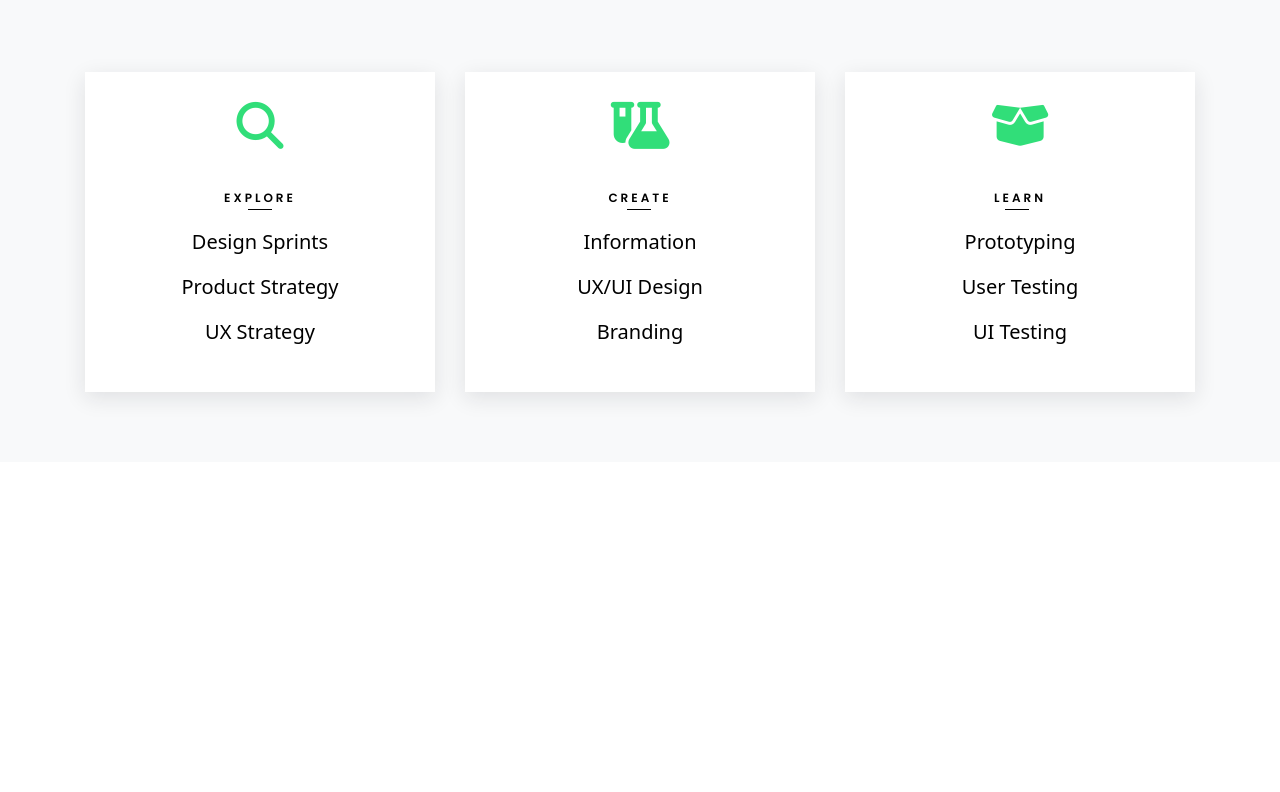
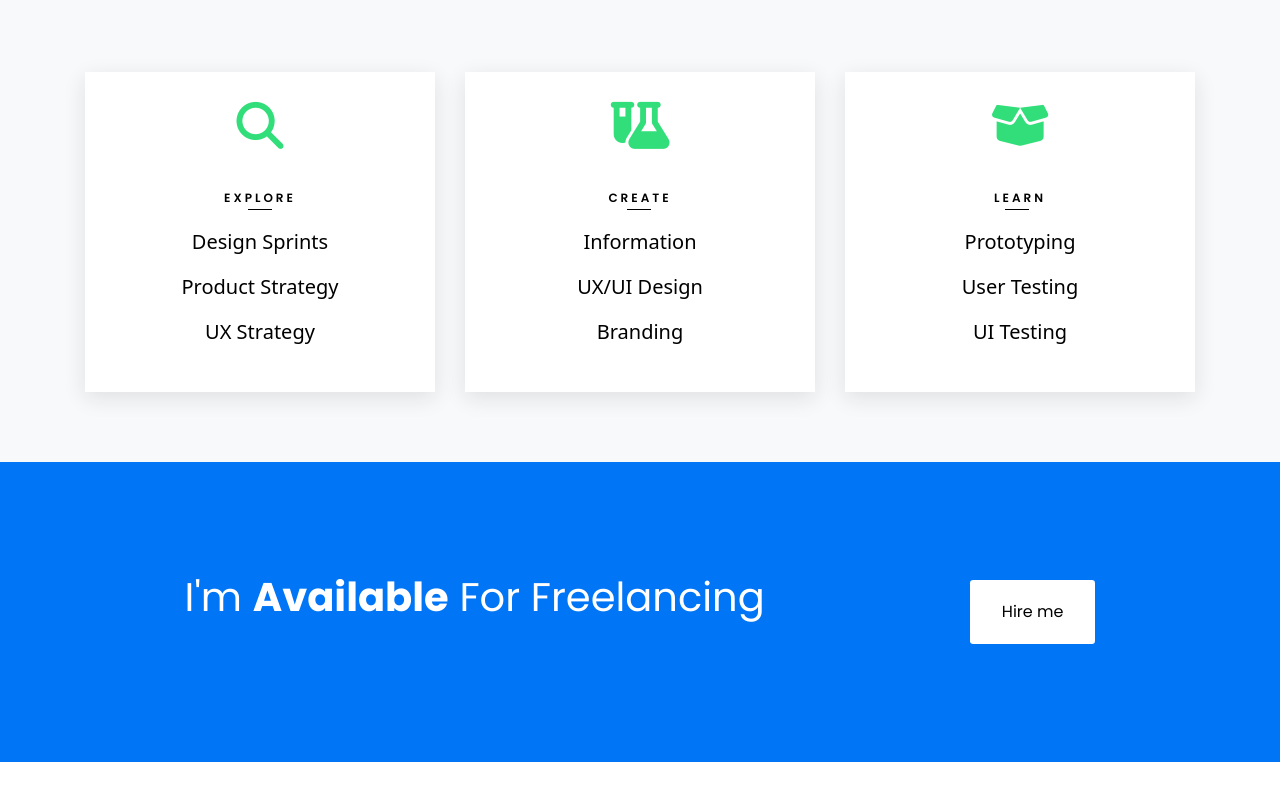
Before and after one commit to engelEP/nikoproject, a website: page index.html in a window 1280 px wide. Shown: the part 835-1627 px from the top of the page. Before the commit the page ends 1297 px from the top, so only its background shows below. Drawn offline with Linux system fonts and the light colour scheme; a web font is replaced by a local one.

Commit message:
Blue Banner Section Complete

```diff
--- a/index.html
+++ b/index.html
@@ -126,6 +126,19 @@
         </div>
     </section>
 
+    <section class="blue">
+        <div class="container">
+            <div class="blue-wraper">
+                <h1 class="blue-wraper-title">
+                    I'm
+                    <span class="blue-wraper-title bold">Available</span>
+                    For Freelancing
+                </h1>
+                <a href="#" class="blue-wraper-button">Hire me</a>
+            </div>
+        </div>
+    </section>
+
     <script src="https://kit.fontawesome.com/477dcc56c6.js" crossorigin="anonymous"></script>
 </body>
 </html>
--- a/src/sass/_variables.scss
+++ b/src/sass/_variables.scss
@@ -6,6 +6,8 @@ $gray-background:#f8f9fa;
 $background-bar-empty:#e9ecef;
 $background-bar-full:#007bff;
 $strategy-icon-color: #31de79;
+$blue-section:#0075f6;
+$blue-button:lightblue;
 
 //fonts
 $text: 'Poppins', sans-serif;
--- /dev/null
+++ b/src/sass/pages/_blue.scss
@@ -0,0 +1,35 @@
+.blue{
+    font-family: $text;
+    margin-bottom: 30px;
+    background-color: $blue-section;
+    height: 300px;
+    padding: 0px;
+    &-wraper{
+        display: flex;
+        flex-direction: row;
+        flex-wrap: wrap;
+        justify-content: space-around;
+        align-items: center;
+        height: 300px;
+        &-title{
+            color: $white;
+            font-size: 40px;
+            text-align: center;
+            margin-bottom: 30px;
+            &.bold{
+                font-weight: 700;
+            }
+        }
+        &-button{
+            padding: 20px 32px;
+            background-color: $white;
+            text-decoration: none;
+            color: $black;
+            border-radius: 0.2rem;
+            &:hover{
+                color: $black;
+                background-color: $blue-button;
+            }
+        }
+    }
+}
--- a/src/sass/pages/_index.scss
+++ b/src/sass/pages/_index.scss
@@ -3,3 +3,6 @@
 
 //importing the styles file strategy
 @import 'Strategy';
+
+//importing the style file blue
+@import 'blue';
```
Also changed, not shown: src/css/style.css, 1 other file.
